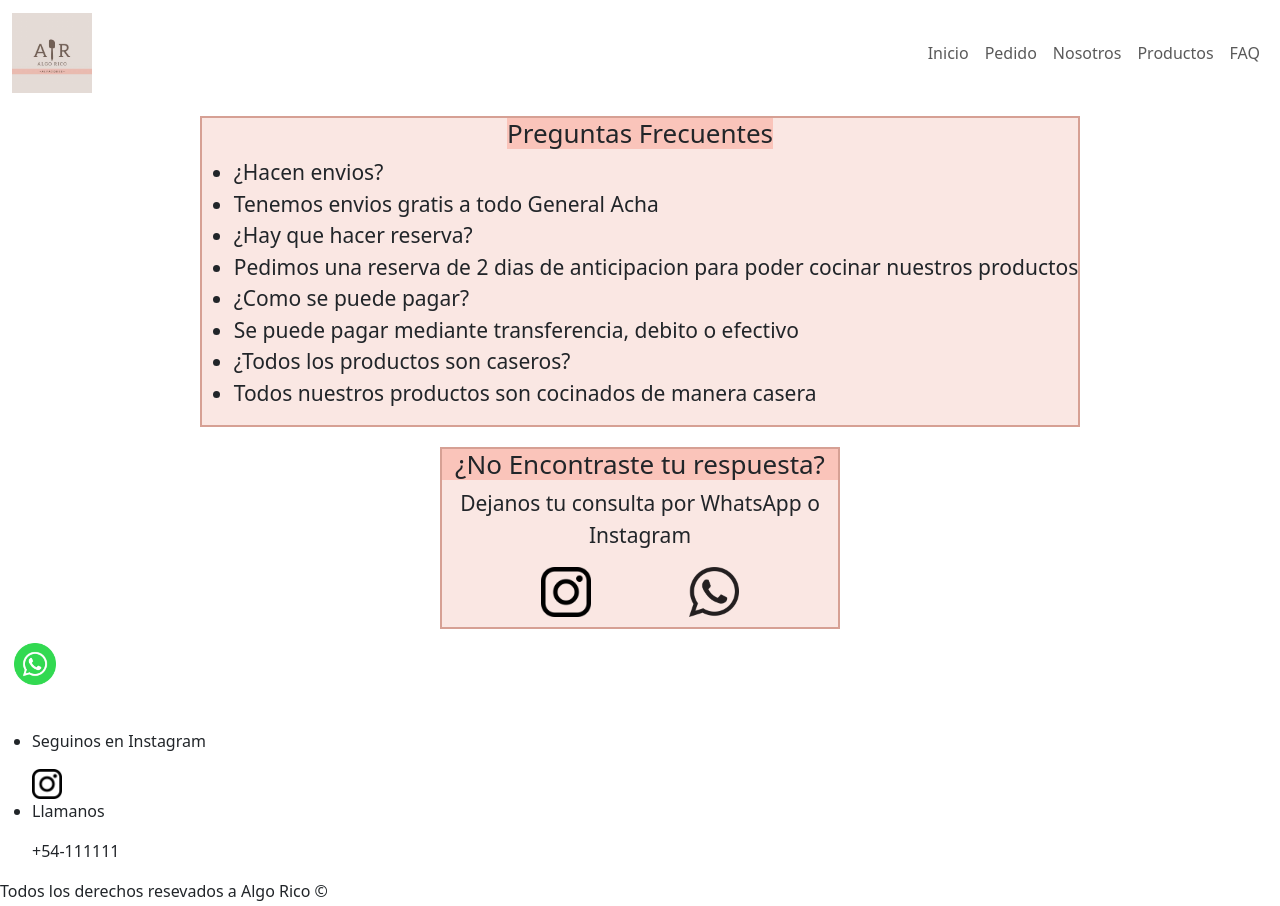
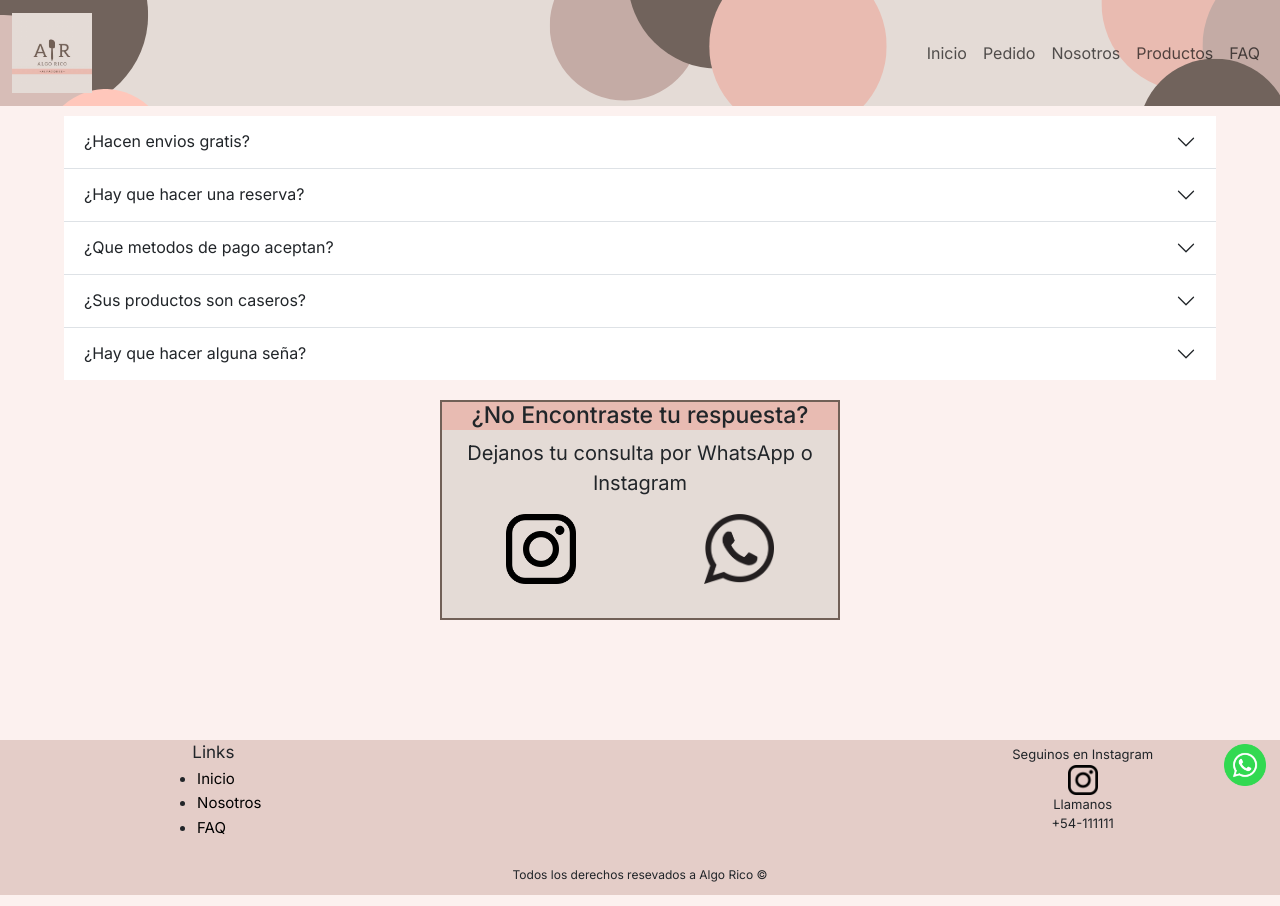
Before and after one commit to SantiBascal/PreEntrega2-SantiBascalCorrea, a website: page pages/faq.html in a window 1280 px wide. Shown: the top 906 px of the page. Drawn offline with nearby package versions, Linux system fonts and the light colour scheme.

Commit message:
Todo el css antiguo pasado a scss

```diff
--- a/pages/faq.html
+++ b/pages/faq.html
@@ -12,7 +12,7 @@
     <link rel="shortcut icon" href="../images/WhatsApp Image 2023-05-18 at 18.41.59.jpeg" type="image/x-icon">
     <link href="https://cdn.jsdelivr.net/npm/bootstrap@5.3.0/dist/css/bootstrap.min.css" rel="stylesheet"
         integrity="sha384-9ndCyUaIbzAi2FUVXJi0CjmCapSmO7SnpJef0486qhLnuZ2cdeRhO02iuK6FUUVM" crossorigin="anonymous">
-    <link rel="stylesheet" href="../css/style.css">
+    <link rel="stylesheet" href="../style/css/style.css">
 </head>
 
 <body>
@@ -50,21 +50,75 @@
     </header>
 
     <main id="faq">
-        <section class="sFaq1">
-            <h3> Preguntas Frecuentes </h3>
-            <ul>
-                <li> ¿Hacen envios? </li>
-                <li> Tenemos envios gratis a todo General Acha </li>
-                <li> ¿Hay que hacer reserva? </li>
-                <li> Pedimos una reserva de 2 dias de anticipacion para poder cocinar nuestros productos </li>
-                <li> ¿Como se puede pagar? </li>
-                <li> Se puede pagar mediante transferencia, debito o efectivo </li>
-                <li> ¿Todos los productos son caseros? </li>
-                <li> Todos nuestros productos son cocinados de manera casera </li>
-            </ul>
+
+        <section id="sFaq1">
+            <div class="accordion accordion-flush" id="accordionFlushExample">
+                <div class="accordion-item">
+                    <h2 class="accordion-header">
+                        <button class="accordion-button collapsed" type="button" data-bs-toggle="collapse"
+                            data-bs-target="#flush-collapseOne" aria-expanded="false" aria-controls="flush-collapseOne">
+                            ¿Hacen envios gratis?
+                        </button>
+                    </h2>
+                    <div id="flush-collapseOne" class="accordion-collapse collapse" data-bs-parent="#accordionFlushExample">
+                        <div class="accordion-body"> Hacemos envios gratis a todo General Acha. </div>
+                    </div>
+                </div>
+                <div class="accordion-item">
+                    <h2 class="accordion-header">
+                        <button class="accordion-button collapsed" type="button" data-bs-toggle="collapse"
+                            data-bs-target="#flush-collapseTwo" aria-expanded="false" aria-controls="flush-collapseTwo">
+                            ¿Hay que hacer una reserva?
+                        </button>
+                    </h2>
+                    <div id="flush-collapseTwo" class="accordion-collapse collapse" data-bs-parent="#accordionFlushExample">
+                        <div class="accordion-body"> Pedimos una reserva de minimo 2 dias, para que
+                            podamos ofrecerte nuestra mejor calidad. </div>
+                    </div>
+                </div>
+                <div class="accordion-item">
+                    <h2 class="accordion-header">
+                        <button class="accordion-button collapsed" type="button" data-bs-toggle="collapse"
+                            data-bs-target="#flush-collapseThree" aria-expanded="false" aria-controls="flush-collapseThree">
+                            ¿Que metodos de pago aceptan?
+                        </button>
+                    </h2>
+                    <div id="flush-collapseThree" class="accordion-collapse collapse"
+                        data-bs-parent="#accordionFlushExample">
+                        <div class="accordion-body"> Aceptamos todo tipos de pago en Efectivo, Debito, o Transferencia.
+                        </div>
+                    </div>
+                </div>
+                <div class="accordion-item">
+                    <h2 class="accordion-header">
+                        <button class="accordion-button collapsed" type="button" data-bs-toggle="collapse"
+                            data-bs-target="#flush-collapseFour" aria-expanded="false" aria-controls="flush-collapseFour">
+                            ¿Sus productos son caseros?
+                        </button>
+                    </h2>
+                    <div id="flush-collapseFour" class="accordion-collapse collapse"
+                        data-bs-parent="#accordionFlushExample">
+                        <div class="accordion-body"> Nuestros productos son elaborados de manera casera, brindando siempre
+                            una buena calidad. </div>
+                    </div>
+                </div>
+                <div class="accordion-item">
+                    <h2 class="accordion-header">
+                        <button class="accordion-button collapsed" type="button" data-bs-toggle="collapse"
+                            data-bs-target="#flush-collapseFive" aria-expanded="false" aria-controls="flush-collapseFive">
+                            ¿Hay que hacer alguna seña?
+                        </button>
+                    </h2>
+                    <div id="flush-collapseFive" class="accordion-collapse collapse"
+                        data-bs-parent="#accordionFlushExample">
+                        <div class="accordion-body"> Todos nuestro productos necesitan de una seña, debido a que son
+                            elaborados por pedido y en el momento</div>
+                    </div>
+                </div>
+            </div>
         </section>
-        <section class="sFaq2">
-            <h3> ¿No Encontraste tu respuesta? </h3>
+        <section id="sFaq2">
+            <h2> ¿No Encontraste tu respuesta? </h2>
             <p> Dejanos tu consulta por WhatsApp o Instagram </p>
             <div class="redesFaq">
                 <a href="https://instagram.com/algorico.gralacha?igshid=MzRlODBiNWFlZA==" target="_blank">
--- a/style/scss/main.scss
+++ b/style/scss/main.scss
@@ -15,3 +15,4 @@
 @import"./pages/nosotros";
 @import"./pages/pedido";
 @import"./pages/productos";
+@import"./pages/faq";
--- a/style/scss/pages/_faq.scss
+++ b/style/scss/pages/_faq.scss
@@ -0,0 +1,69 @@
+#faq{
+    display: flex;
+    flex-direction: column;
+    align-items: center;
+    #sFaq1{
+        margin-top: 10px;
+        width: 90%;
+    }
+    #sFaq2{
+        width: 70%;
+        background-color: $colorPrimario;
+        border: $border;
+        margin-top: 20px;
+        margin-bottom: 20px;
+        display: flex;
+        align-items: center;
+        flex-direction: column;
+        h2{
+            font-size: 18px;
+            background-color: $colorSecundario;
+            text-align: center;
+        }
+        p{
+            font-size: 17px;
+            text-align: center;
+        }
+        .redesFaq{
+            width: 100%;
+            display: flex;
+            justify-content: space-around;
+            margin-bottom: 10px;
+            a{
+                height: 50px;
+                width: 50px;
+                img{
+                    height: 50px;
+                    width: 50px;
+                }
+            }
+        }
+    }
+}
+
+@media (min-width: 768px){
+    #faq{
+        #sFaq2{
+            width: 400px;
+            height: 220px;
+            h2{
+                font-size: 23px;
+                width: 100%;
+            }
+            p{
+                font-size: 20px;
+            }
+            .redesFaq{
+                margin-bottom: 20px;
+                a{
+                    height: 70px;
+                    width: 70px;
+                    img{
+                        height: 70px;
+                        width: 70px;
+                    }
+                }
+            }
+        }
+    }
+}
```
Also changed, not shown: style/css/style.css, 1 other file.
